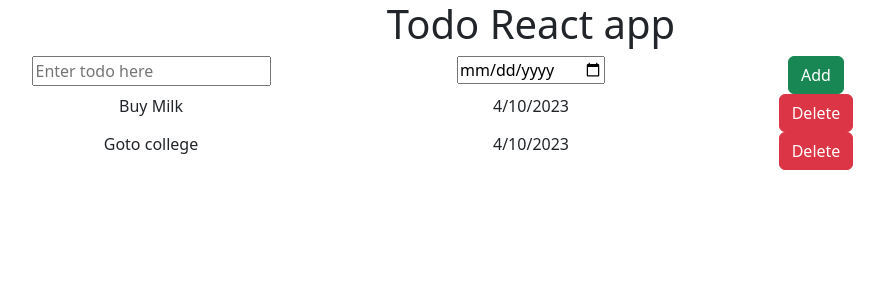
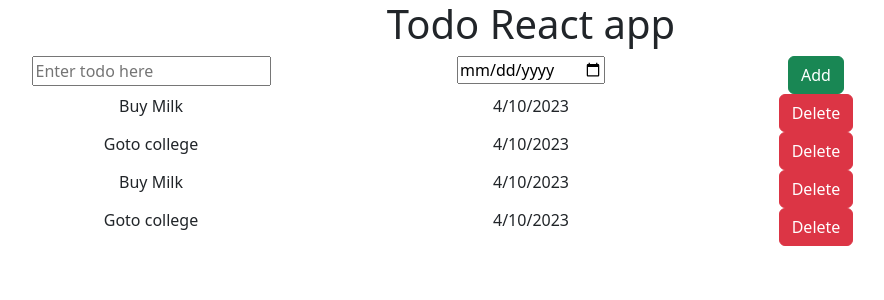
Before and after one commit to Tridib11/React_KG, a React (Vite) app in the folder projects/Todo-app/: page / in a window 1280 px wide. Shown: the top 300 px of the page, without its empty margins (109-993 px from the left). Built offline with nearby package versions, Linux system fonts and the light colour scheme.

Commit message:
File added

```diff
--- a/projects/Todo-app/src/App.jsx
+++ b/projects/Todo-app/src/App.jsx
@@ -8,7 +8,8 @@
       <AppName/>
       <div class="container text-center">
         <AddTodo/>
-        <Todos/>
+        <Todos title={"go to school"} date={"10/1/2024"}/>
+        <Todos title={"go to gym"} date={"10/1/2025"}/>
       </div>
     </center>
   );
```
